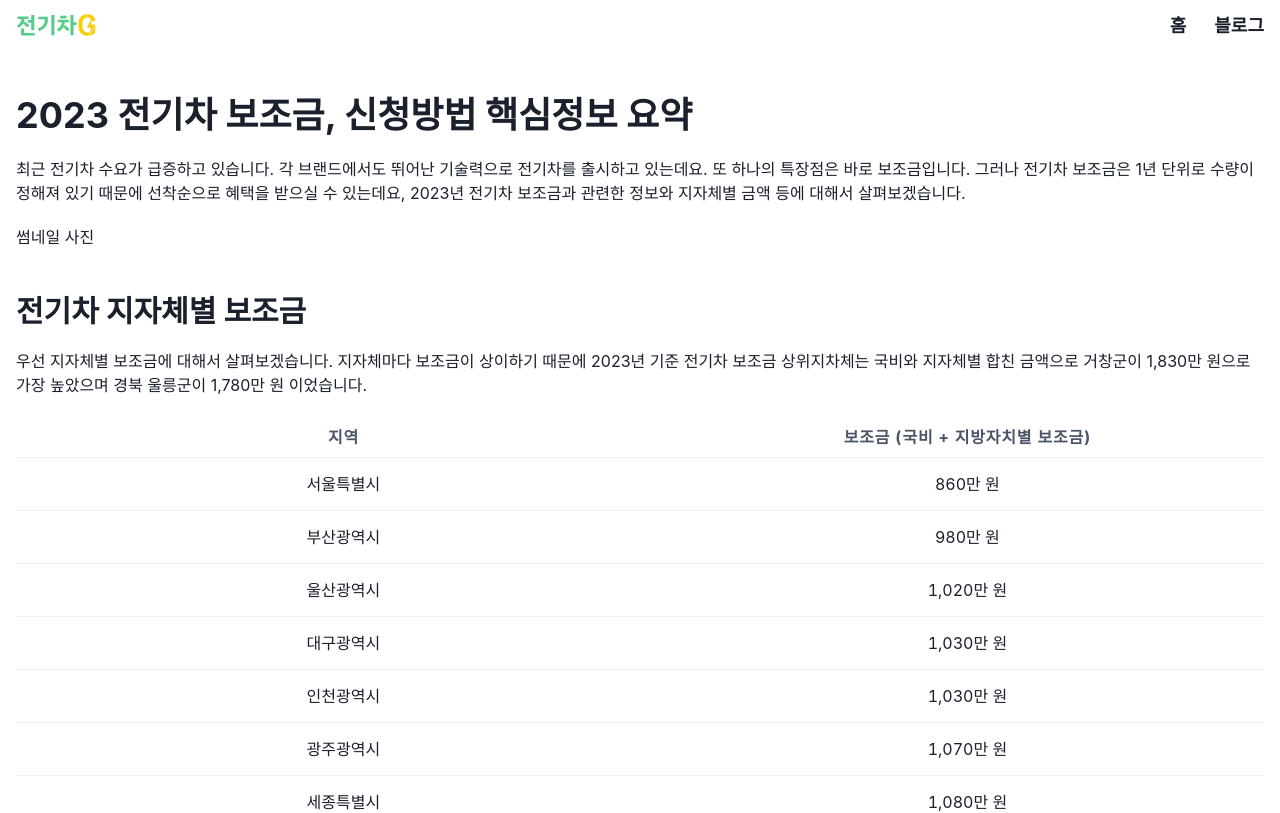
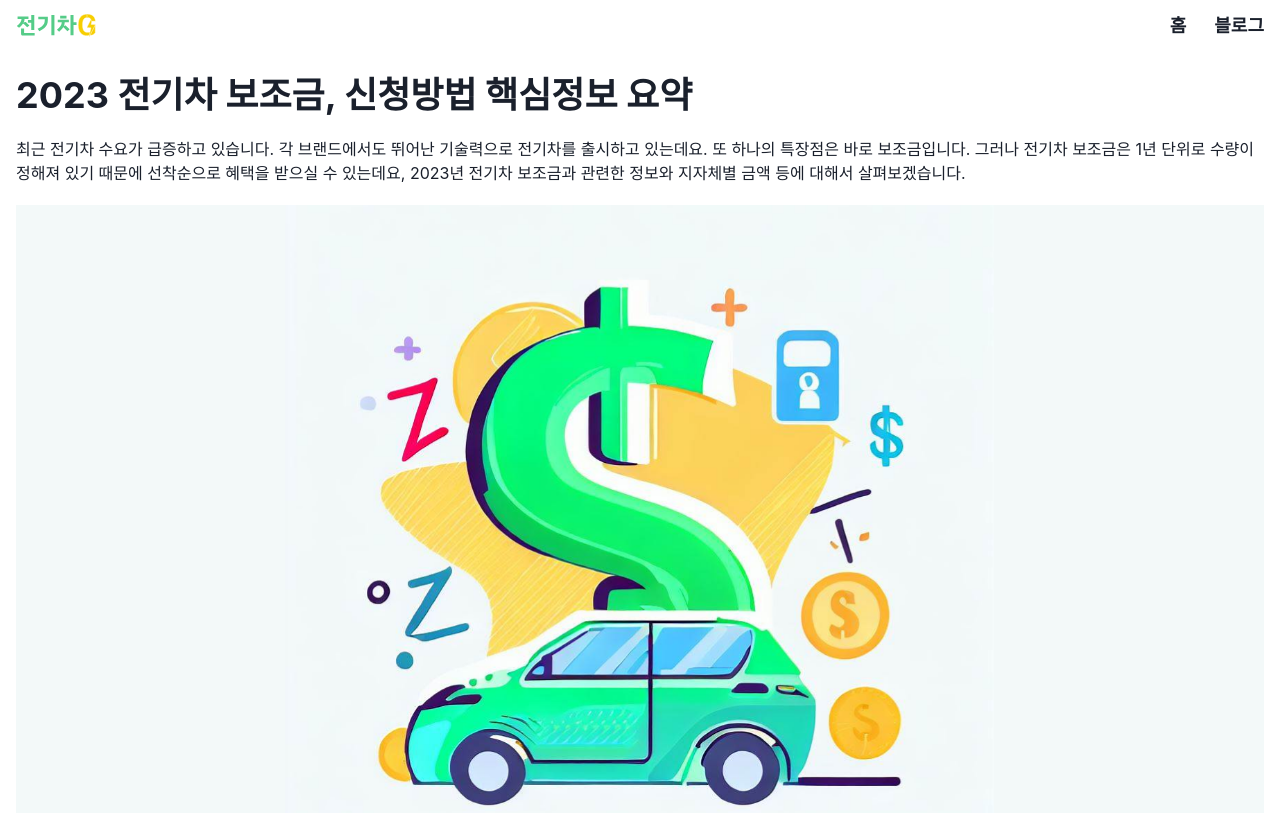
Before and after one commit to kec0130/ev-charge, a Next.js app: page /blog/electric-car-subsidy in a window 1280 px wide. Shown: the top 813 px of the page. Built offline with nearby package versions, Linux system fonts and the light colour scheme; no server answers.

Commit message:
Add: blog images

```diff
--- a/src/pages/blog/electric-car-subsidy.tsx
+++ b/src/pages/blog/electric-car-subsidy.tsx
@@ -1,4 +1,5 @@
 import Head from 'next/head';
+import Image from 'next/image';
 import { Heading, Text, Table, Tr, Td, Th, Tbody, Thead, TableContainer } from '@chakra-ui/react';
 
 const ElectricCarSubsidy = () => {
@@ -10,7 +11,7 @@ const ElectricCarSubsidy = () => {
         <meta name='viewport' content='width=device-width, initial-scale=1' />
         <link rel='icon' href='/favicon.ico' />
       </Head>
-      <Heading as='h2' size='xl' my={5}>
+      <Heading as='h2' size='xl' mb={5}>
         2023 전기차 보조금, 신청방법 핵심정보 요약
       </Heading>
       <Text mb={5}>
@@ -19,7 +20,13 @@ const ElectricCarSubsidy = () => {
         정해져 있기 때문에 선착순으로 혜택을 받으실 수 있는데요, 2023년 전기차 보조금과 관련한
         정보와 지자체별 금액 등에 대해서 살펴보겠습니다.
       </Text>
-      <Text>썸네일 사진</Text>
+      <Image
+        src='/images/blog/electric-car-subsidy/01.png'
+        alt='Picture of electric car and subsidy'
+        width={1200}
+        height={630}
+        layout='responsive'
+      />
       <br />
 
       <Heading as='h3' size='lg' my={5}>
@@ -451,11 +458,18 @@ const ElectricCarSubsidy = () => {
       <Heading as='h3' size='lg' my={5}>
         전기차 보조금 신청 절차 방법
       </Heading>
-      <Text>이미지</Text>
       <Text mb={5}>
         구매자는 차량구매대금과 보조금의 차액을 자동차 제조‧수입사에 납부하고, 자동차 제조‧수입사는
         지방자치단체(국비보조금+지방비보조금)로부터 보조금 수령합니다.
       </Text>
+      <Image
+        src='/images/blog/electric-car-subsidy/02.png'
+        alt='Picture of an electric car'
+        width={1200}
+        height={630}
+        layout='responsive'
+      />
+      <br />
 
       <TableContainer>
         <Table
```
Also changed, not shown: public/images/blog/electric-car-subsidy/01.png (added), public/images/blog/electric-car-subsidy/02.png (added).
